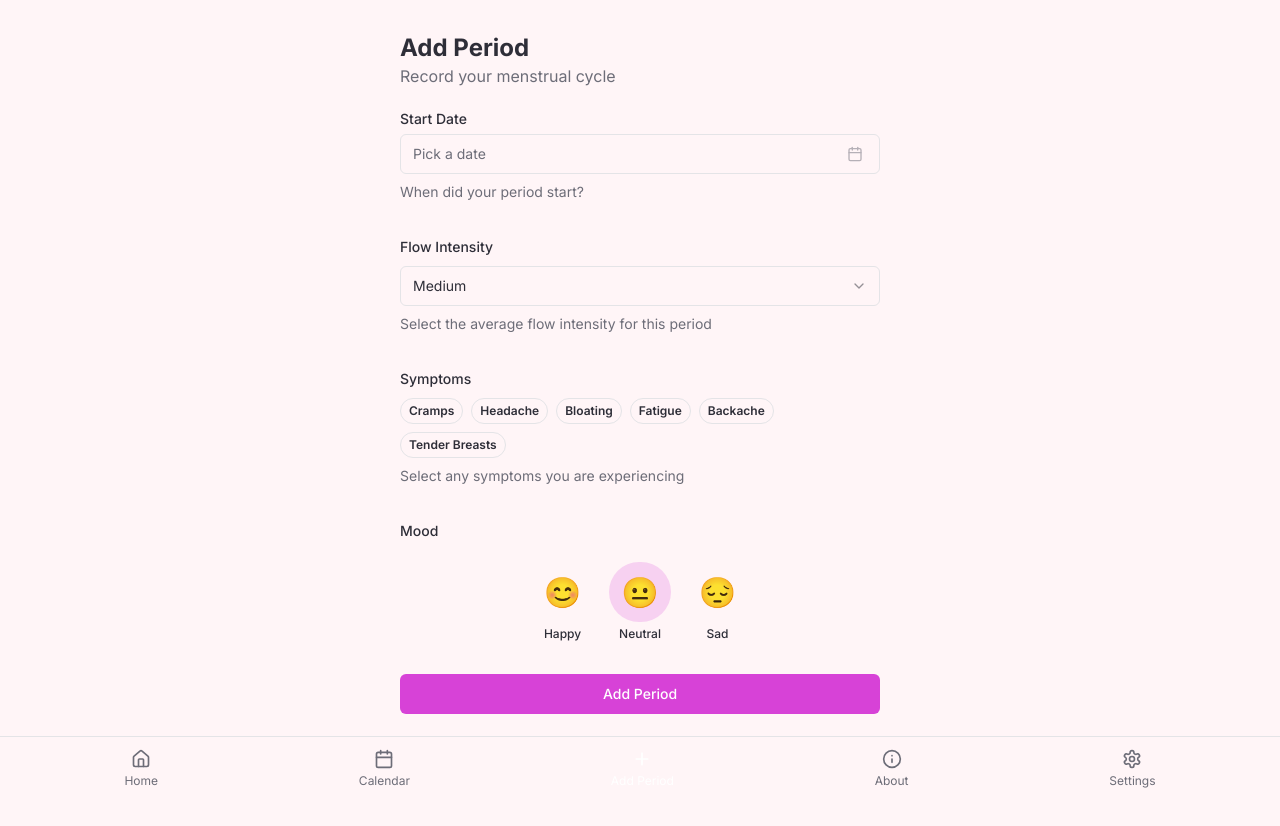
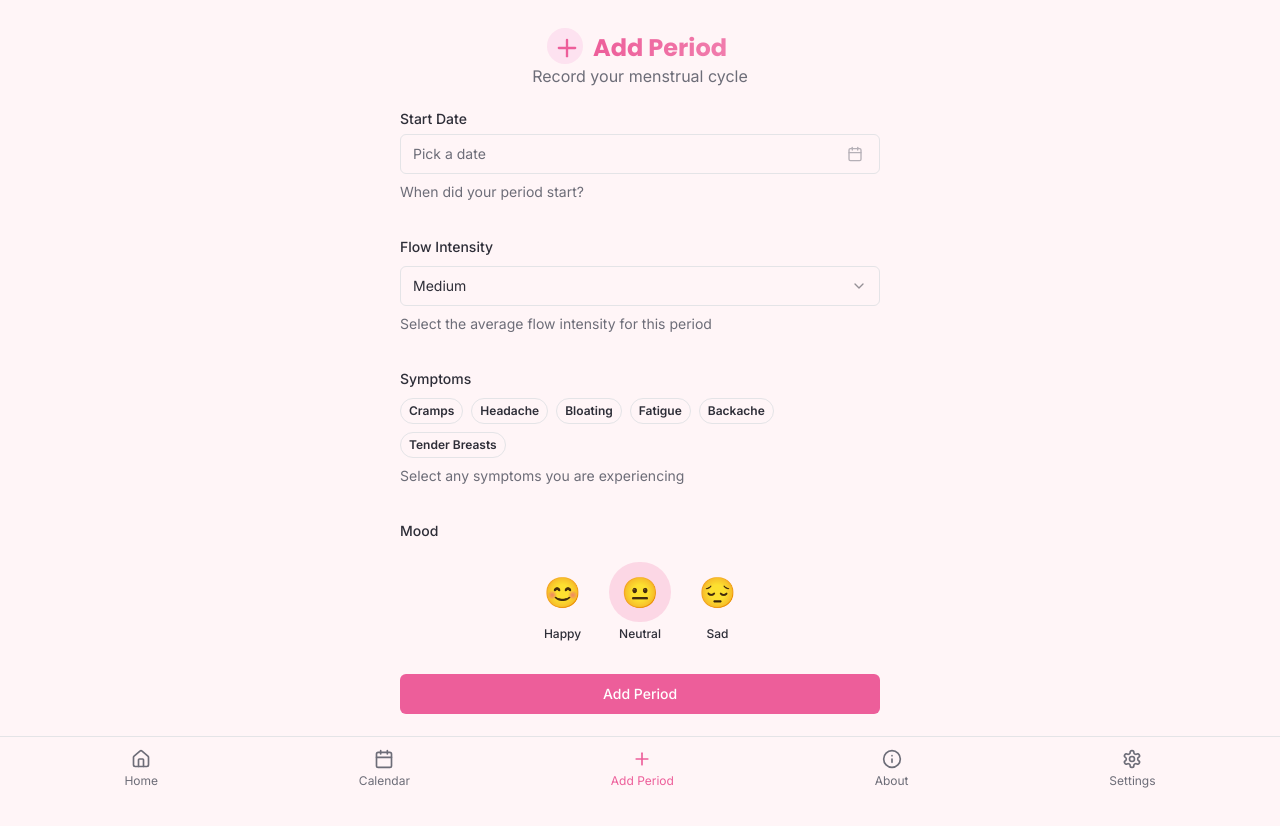
Before and after one commit to MercySpectures/shetrack-simple-cycles, a React (Vite) app: page /add-period in a window 1280 px wide. Shown: the top 826 px of the page. Built offline with nearby package versions, Linux system fonts and the light colour scheme.

Commit message:
Fix: Apply pink color to headings and nav items
Apply pink color to top headings in light mode and fix navigation item color on active/focus.

```diff
--- a/src/components/MobileNavbar.tsx
+++ b/src/components/MobileNavbar.tsx
@@ -25,10 +25,10 @@ export function MobileNavbar() {
             to={item.path}
             className={cn(
               "flex flex-col items-center justify-center px-2 py-1 rounded-md transition-colors",
-              isActive ? "text-primary-foreground" : "text-muted-foreground hover:text-foreground"
+              isActive ? "text-primary" : "text-muted-foreground hover:text-foreground"
             )}
           >
-            <item.icon className={cn("h-5 w-5", isActive && "text-primary-foreground")} />
+            <item.icon className={cn("h-5 w-5", isActive && "text-primary")} />
             <span className="text-xs mt-1">{item.title}</span>
           </Link>
         );
--- a/src/index.css
+++ b/src/index.css
@@ -16,7 +16,7 @@
     --popover: 0 0% 100%;
     --popover-foreground: 240 10% 20%;
 
-    --primary: 300 65% 55%;
+    --primary: 335 80% 65%;
     --primary-foreground: 0 0% 100%;
 
     --secondary: 252 75% 65%;
@@ -99,6 +99,10 @@
   body {
     @apply bg-background text-foreground;
   }
+
+  h1.page-heading {
+    @apply text-primary font-bold font-poppins flex items-center gap-2;
+  }
 }
 
 @layer components {
--- a/src/lib/theme-provider.tsx
+++ b/src/lib/theme-provider.tsx
@@ -23,7 +23,10 @@ export function ThemeProvider({
   ...props
 }: ThemeProviderProps) {
   const [theme, setTheme] = useState<Theme>(
-    () => (localStorage.getItem(storageKey) as Theme) || defaultTheme
+    () => {
+      const storedTheme = localStorage.getItem(storageKey);
+      return (storedTheme as Theme) || defaultTheme;
+    }
   );
 
   useEffect(() => {
--- a/src/pages/AddPeriodPage.tsx
+++ b/src/pages/AddPeriodPage.tsx
@@ -1,11 +1,20 @@
 
 import { PeriodForm } from "@/components/PeriodForm";
+import { Plus } from "lucide-react";
 
 const AddPeriodPage = () => {
   return (
     <div className="container max-w-lg mx-auto px-4 py-8 pb-24">
-      <div className="mb-6">
-        <h1 className="text-2xl font-bold">Add Period</h1>
+      <div className="mb-6 text-center">
+        <h1 className="text-2xl font-bold text-center font-poppins flex items-center justify-center gap-2 page-heading">
+          <div className="relative">
+            <div className="absolute -top-1.5 -left-1.5 w-9 h-9 bg-pink-200 rounded-full animate-pulse opacity-50" />
+            <Plus className="h-7 w-7 text-primary relative z-10" />
+          </div>
+          <span className="bg-gradient-to-r from-primary to-primary/80 bg-clip-text text-transparent ml-1">
+            Add Period
+          </span>
+        </h1>
         <p className="text-muted-foreground">Record your menstrual cycle</p>
       </div>
 
--- a/src/pages/CalendarPage.tsx
+++ b/src/pages/CalendarPage.tsx
@@ -10,12 +10,12 @@ const CalendarPage = () => {
   return (
     <div className="container max-w-lg mx-auto px-4 py-8 pb-24">
       <div className="mb-8 text-center">
-        <h1 className="text-2xl font-bold text-center font-poppins flex items-center justify-center gap-2">
+        <h1 className="text-2xl font-bold text-center font-poppins flex items-center justify-center gap-2 page-heading">
           <div className="relative">
             <div className="absolute -top-1.5 -left-1.5 w-9 h-9 bg-pink-200 rounded-full animate-pulse opacity-50" />
-            <HeartPulse className="h-7 w-7 text-primary-foreground relative z-10" />
+            <HeartPulse className="h-7 w-7 text-primary relative z-10" />
           </div>
-          <span className="bg-gradient-to-r from-primary-foreground to-primary-foreground/80 bg-clip-text text-transparent ml-1">
+          <span className="bg-gradient-to-r from-primary to-primary/80 bg-clip-text text-transparent ml-1">
             Calendar
           </span>
         </h1>
```
